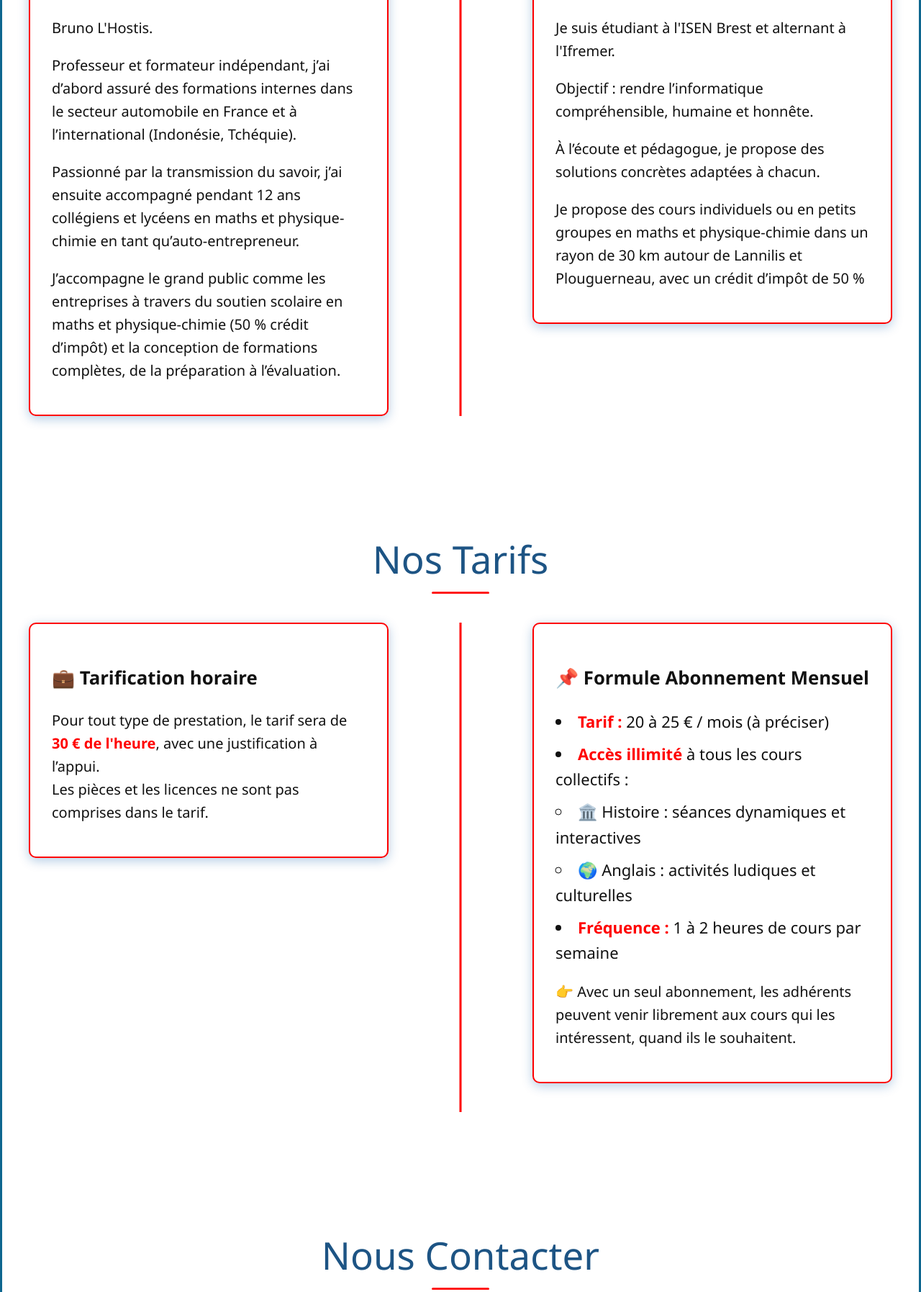
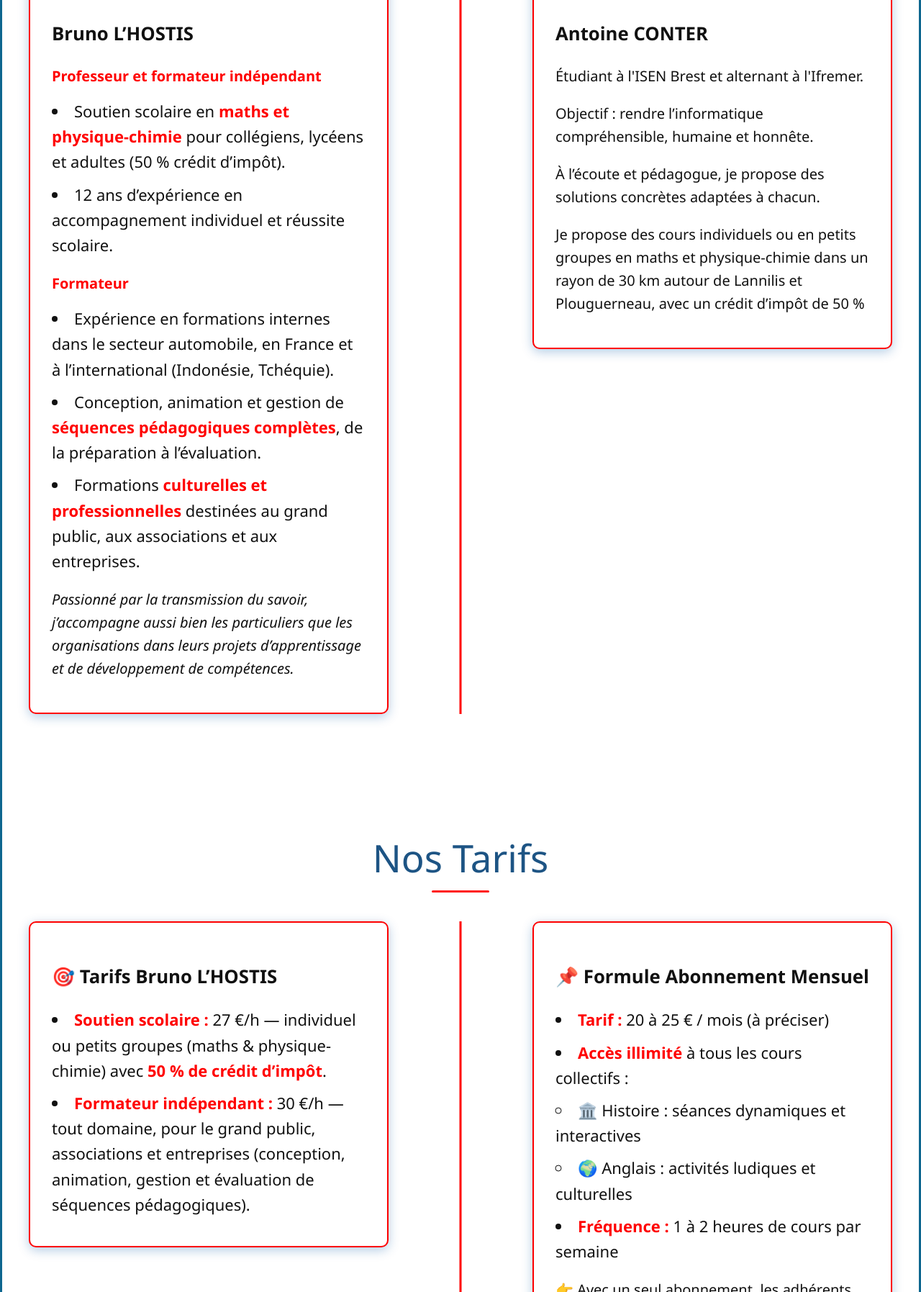
Before and after one commit to aconter/Bruno-Lhostis, a plain HTML site: page index.html in a window 1280 px wide. Shown: the part 1685-3480 px from the top of the page at 72% size. Drawn offline with nearby package versions, Linux system fonts and the light colour scheme.

Commit message:
Modification Bruno

```diff
--- a/index.html
+++ b/index.html
@@ -29,22 +29,35 @@
 <section id="presentation" class="section-double">
     <h2 class="titre-section">Qui suis-je ?</h2>
     <div class="double-colonnes">
+        <!-- Colonne Bruno L’Hostis -->
         <div class="colonne">
             <div class="presentation-container prestation-card">
                 <img src="moi.jpg" alt="Ma photo" class="photo-profil">
                 <div class="presentation-texte">
-                    <p>Bruno L'Hostis.</p>
-                    <p>Professeur et formateur indépendant, j’ai d’abord assuré des formations internes dans le secteur automobile en France et à l’international (Indonésie, Tchéquie).</p>
-                    <p>Passionné par la transmission du savoir, j’ai ensuite accompagné pendant 12 ans collégiens et lycéens en maths et physique-chimie en tant qu’auto-entrepreneur.</p>
-                    <p>J’accompagne le grand public comme les entreprises à travers du soutien scolaire en maths et physique-chimie (50 % crédit d’impôt) et la conception de formations complètes, de la préparation à l’évaluation.</p>
+                    <h3>Bruno L’HOSTIS</h3>
+                    <p><strong>Professeur et formateur indépendant</strong></p>
+                    <ul>
+                        <li>Soutien scolaire en <strong>maths et physique-chimie</strong> pour collégiens, lycéens et adultes (50 % crédit d’impôt).</li>
+                        <li>12 ans d’expérience en accompagnement individuel et réussite scolaire.</li>
+                    </ul>
+                    <p><strong>Formateur</strong></p>
+                    <ul>
+                        <li>Expérience en formations internes dans le secteur automobile, en France et à l’international (Indonésie, Tchéquie).</li>
+                        <li>Conception, animation et gestion de <strong>séquences pédagogiques complètes</strong>, de la préparation à l’évaluation.</li>
+                        <li>Formations <strong>culturelles et professionnelles</strong> destinées au grand public, aux associations et aux entreprises.</li>
+                    </ul>
+                    <p><em>Passionné par la transmission du savoir, j’accompagne aussi bien les particuliers que les organisations dans leurs projets d’apprentissage et de développement de compétences.</em></p>
                 </div>
             </div>
         </div>
+
+        <!-- Colonne Étudiant ISEN -->
         <div class="colonne">
             <div class="presentation-container prestation-card">
                 <img src="moi.jpg" alt="Ma photo" class="photo-profil">
                 <div class="presentation-texte">
-                    <p>Je suis étudiant à l'ISEN Brest et alternant à l'Ifremer.</p>
+                    <h3>Antoine CONTER</h3>
+                    <p>Étudiant à l'ISEN Brest et alternant à l'Ifremer.</p>
                     <p>Objectif : rendre l’informatique compréhensible, humaine et honnête.</p>
                     <p>À l’écoute et pédagogue, je propose des solutions concrètes adaptées à chacun.</p>
                     <p>Je propose des cours individuels ou en petits groupes en maths et physique-chimie dans un rayon de 30 km autour de Lannilis et Plouguerneau, avec un crédit d’impôt de 50 %</p>
@@ -58,18 +71,20 @@
 <section id="tarifs" class="section-double">
     <h2 class="titre-section">Nos Tarifs</h2>
     <div class="double-colonnes">
-        <!-- Colonne 1 -->
+        <!-- Tarifs Bruno L’Hostis -->
         <div class="colonne">
             <div class="presentation-container prestation-card bulle-tarif">
                 <div class="presentation-texte">
-                    <h3>💼 Tarification horaire</h3>
-                    <p>Pour tout type de prestation, le tarif sera de <strong>30 € de l'heure</strong>, avec une justification à l’appui.<br>
-                    Les pièces et les licences ne sont pas comprises dans le tarif.</p>
+                    <h3>🎯 Tarifs Bruno L’HOSTIS</h3>
+                    <ul>
+                        <li><strong>Soutien scolaire :</strong> 27 €/h — individuel ou petits groupes (maths & physique-chimie) avec <strong>50 % de crédit d’impôt</strong>.</li>
+                        <li><strong>Formateur indépendant :</strong> 30 €/h — tout domaine, pour le grand public, associations et entreprises (conception, animation, gestion et évaluation de séquences pédagogiques).</li>
+                    </ul>
                 </div>
             </div>
         </div>
 
-        <!-- Colonne 2 -->
+        <!-- Tarifs Antoine (inchangé) -->
         <div class="colonne">
             <div class="presentation-container prestation-card bulle-tarif">
                 <div class="presentation-texte">
@@ -94,22 +109,23 @@
 <section id="contact" class="section-double">
     <h2 class="titre-section">Nous Contacter</h2>
     <div class="double-colonnes">
+        <!-- Bulle gauche -->
         <div class="colonne">
             <div class="presentation-container prestation-card">
                 <div class="presentation-texte">
-                    <p><img src="phone.png" class="icon"> <strong>Téléphone :</strong> 06 41 53 73 34</p>
-                    <p><img src="whatapp.png" class="icon"> <strong>WhatsApp :</strong> +33 6 41 53 73 34</p>
-                    <p><img src="mail.png" class="icon"> <strong>Email :</strong> antoine.conter@outlook.com</p>
+                    <p><img src="phone.png" class="icon"> <strong>Téléphone :</strong> 06 46 53 86 97</p>
+                    <p><img src="mail.png" class="icon"> <strong>Email :</strong> lhostis984@gmail.com</p>
                     <p><img src="watch.png" class="icon"> <strong>Disponibilité :</strong> Du Lundi au Dimanche sur Rendez-vous.</p>
                 </div>
             </div>
         </div>
+        <!-- Bulle droite -->
         <div class="colonne">
             <div class="presentation-container prestation-card">
                 <div class="presentation-texte">
-                    <p><img src="phone.png" class="icon"> <strong>Téléphone :</strong> 06 41 53 73 34</p>
-                    <p><img src="whatapp.png" class="icon"> <strong>WhatsApp :</strong> +33 6 41 53 73 34</p>
-                    <p><img src="mail.png" class="icon"> <strong>Email :</strong> antoine.conter@outlook.com</p>
+                    <p><img src="phone.png" class="icon"> <strong>Téléphone :</strong> 07 66 18 70 64</p>
+                    <p><img src="whatapp.png" class="icon"> <strong>WhatsApp :</strong> +33 7 66 18 70 64</p>
+                    <p><img src="mail.png" class="icon"> <strong>Email :</strong> elie.maguer@hotmail.fr</p>
                     <p><img src="watch.png" class="icon"> <strong>Disponibilité :</strong> Du Lundi au Dimanche sur Rendez-vous.</p>
                 </div>
             </div>
@@ -117,9 +133,6 @@
     </div>
 </section>
 
-<footer>
-    <p>&copy; 2025 - Tous droits réservés </p>
-</footer>
 
 </body>
 </html>
```
